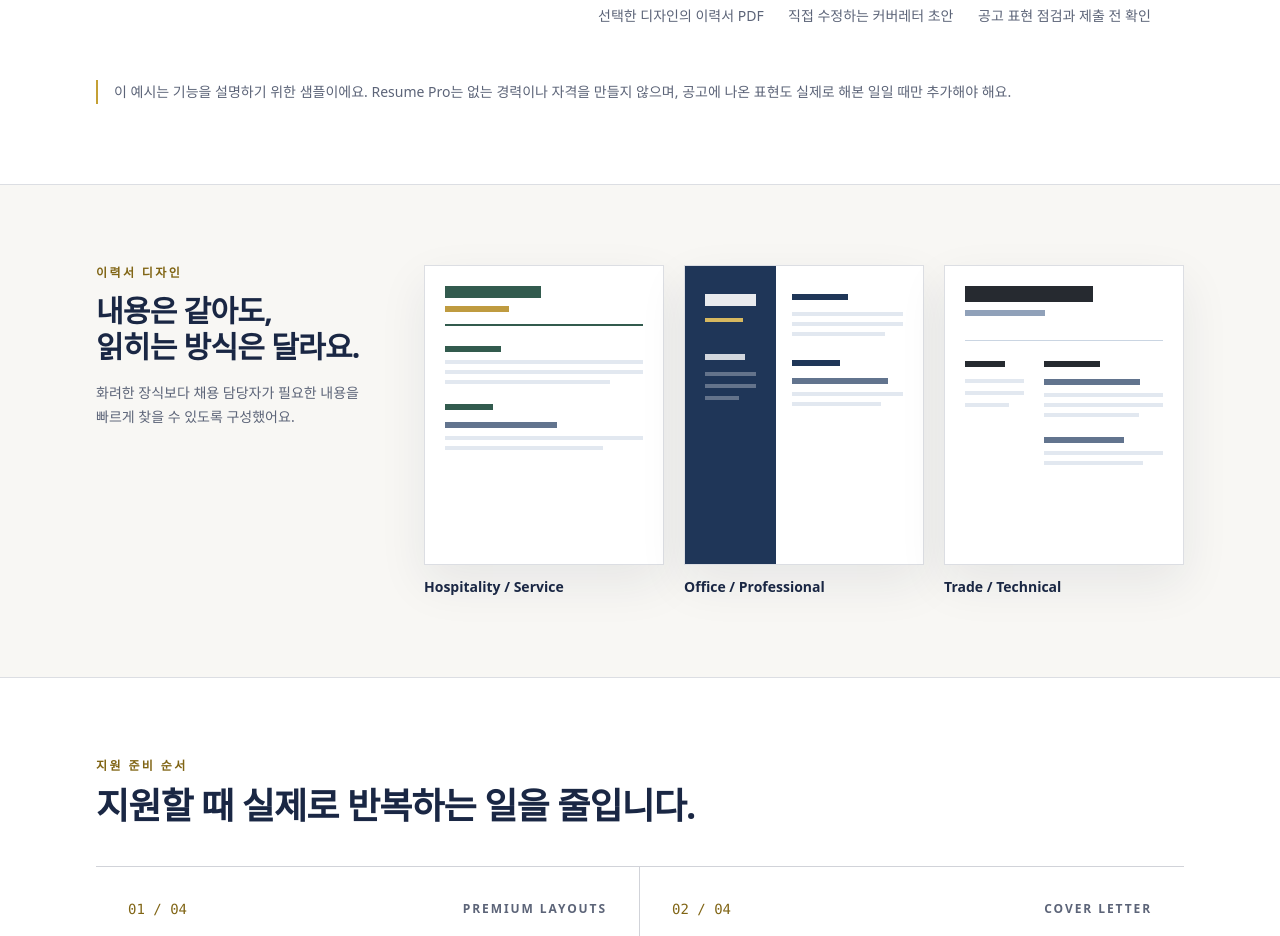
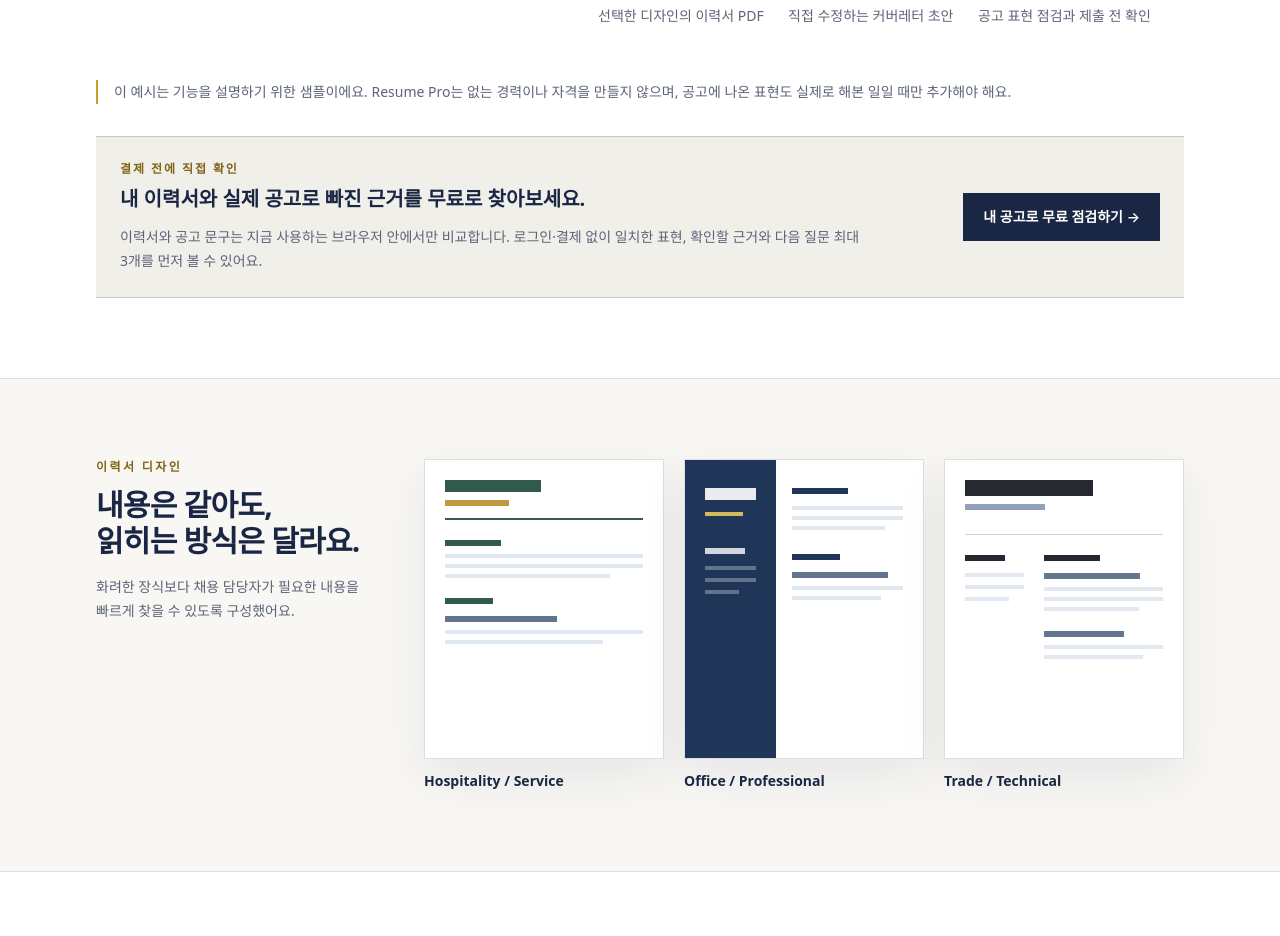
Before and after one commit to jelov219au/aussie-compass, a Next.js app: page /resume-pro in a window 1280 px wide. Shown: the part 2263-3199 px from the top of the page. Built offline with nearby package versions, Linux system fonts and the light colour scheme; no server answers.

Commit message:
Bridge Resume Pro to free proof

```diff
--- a/scripts/check-resume-funnel-analytics.mjs
+++ b/scripts/check-resume-funnel-analytics.mjs
@@ -1,7 +1,7 @@
 import assert from "node:assert/strict";
 import { readFile } from "node:fs/promises";
 
-const [contract, client, builder, checker, articleStep, homeSection, finder, report, reportPage, privacyDoc, visitTracker, checkoutForm, activationForm, successPage, restorePage] = await Promise.all([
+const [contract, client, builder, checker, articleStep, homeSection, finder, offerPage, proofLink, report, reportPage, privacyDoc, visitTracker, checkoutForm, activationForm, successPage, restorePage] = await Promise.all([
   readFile(new URL("../src/lib/resumeFunnelAnalyticsContract.ts", import.meta.url), "utf8"),
   readFile(new URL("../src/components/analytics/ResumeFunnelAnalytics.tsx", import.meta.url), "utf8"),
   readFile(new URL("../src/components/tools/ResumeBuilder.tsx", import.meta.url), "utf8"),
@@ -9,6 +9,8 @@ const [contract, client, builder, checker, articleStep, homeSection, finder, rep
   readFile(new URL("../src/components/resources/ArticleNextStep.tsx", import.meta.url), "utf8"),
   readFile(new URL("../src/components/sections/PremiumToolsSection.tsx", import.meta.url), "utf8"),
   readFile(new URL("../src/components/tools/ProProductFinder.tsx", import.meta.url), "utf8"),
+  readFile(new URL("../src/app/resume-pro/page.tsx", import.meta.url), "utf8"),
+  readFile(new URL("../src/components/analytics/ResumeProProofLink.tsx", import.meta.url), "utf8"),
   readFile(new URL("../src/lib/resumeProPerformance.ts", import.meta.url), "utf8"),
   readFile(new URL("../src/app/resume-pro-performance/page.tsx", import.meta.url), "utf8"),
   readFile(new URL("../docs/privacy-safe-analytics.md", import.meta.url), "utf8"),
@@ -83,6 +85,15 @@ for (const [source, eventNames] of [
   const literalEvents = [...source.matchAll(/track\("([^"]+)"/g)].map((match) => match[1]);
   assert.deepEqual(literalEvents, eventNames, "the existing six-event resume boundary changed unexpectedly");
 }
+
+assert.ok(offerPage.includes("ResumeProProofLink") && offerPage.includes("내 공고로 무료 점검하기"), "the offer sample must lead to the free proof step");
+assert.ok(proofLink.includes('href="/resume-job-ad-checker"'), "the free proof link must use the local-only Job Ad checker");
+assert.ok(proofLink.includes('track("Resume Pro Free Proof Opened", { entry })'), "the free proof step needs a fixed acquisition event");
+assert.ok(proofLink.includes("new Set<ResumeProEntry>()"), "the free proof event needs an in-session duplicate guard");
+assert.doesNotMatch(proofLink, /window\.location|URLSearchParams|searchParams|localStorage|sessionStorage/, "the free proof event must not read URLs, queries or local input stores");
+assert.ok(report.includes('eventName: "Resume Pro Free Proof Opened"') && report.includes("proofStarts: aggregateMap(proofStarts)"), "the operator report must aggregate free proof starts by fixed entry");
+assert.ok(reportPage.includes("totals.proofStarts") && reportPage.includes("row.proofStarts"), "the operator report must show free proof totals and source rows");
+assert.ok(privacyDoc.includes("Resume Pro Free Proof Opened"), "privacy documentation is missing the free proof event");
 for (const postPurchaseSource of [activationForm, successPage, restorePage]) {
   assert.doesNotMatch(postPurchaseSource, /\btrack\(|ResumeProVisitTracker/, "post-purchase issue pages must not emit a resume funnel event");
 }
--- a/src/app/resume-pro/page.tsx
+++ b/src/app/resume-pro/page.tsx
@@ -1,4 +1,5 @@
 import Link from "next/link";
+import { ResumeProProofLink } from "@/components/analytics/ResumeProProofLink";
 import { ResumeProVisitTracker } from "@/components/analytics/ResumeProVisitTracker";
 import { Footer } from "@/components/layout/Footer";
 import { Header } from "@/components/layout/Header";
@@ -295,6 +296,16 @@ export default async function ResumeProPage({ searchParams }: Props) {
             </div>
 
             <p className="mt-7 border-l-2 border-gold pl-4 text-sm leading-6 text-muted">이 예시는 기능을 설명하기 위한 샘플이에요. Resume Pro는 없는 경력이나 자격을 만들지 않으며, 공고에 나온 표현도 실제로 해본 일일 때만 추가해야 해요.</p>
+            <div className="mt-8 grid gap-5 border-y border-navy/20 bg-surface p-5 sm:p-6 lg:grid-cols-[1fr_auto] lg:items-center">
+              <div>
+                <p className="text-xs font-semibold uppercase tracking-[0.16em] text-[#806515]">결제 전에 직접 확인</p>
+                <h3 className="mt-2 text-xl font-semibold text-navy">내 이력서와 실제 공고로 빠진 근거를 무료로 찾아보세요.</h3>
+                <p className="mt-3 max-w-3xl text-sm leading-6 text-muted">이력서와 공고 문구는 지금 사용하는 브라우저 안에서만 비교합니다. 로그인·결제 없이 일치한 표현, 확인할 근거와 다음 질문 최대 3개를 먼저 볼 수 있어요.</p>
+              </div>
+              <ResumeProProofLink entry={entry} className="inline-flex min-h-12 items-center justify-center bg-navy px-5 py-3 text-sm font-semibold text-white hover:bg-navy-light">
+                내 공고로 무료 점검하기 →
+              </ResumeProProofLink>
+            </div>
           </Container>
         </section>
 
--- /dev/null
+++ b/src/components/analytics/ResumeProProofLink.tsx
@@ -0,0 +1,37 @@
+"use client";
+
+import Link from "next/link";
+import { track } from "@vercel/analytics";
+import type { ReactNode } from "react";
+import type { ResumeProEntry } from "@/lib/resumeProAttribution";
+
+const trackedEntries = new Set<ResumeProEntry>();
+
+export function ResumeProProofLink({
+  entry,
+  className,
+  children,
+}: {
+  entry: ResumeProEntry;
+  className?: string;
+  children: ReactNode;
+}) {
+  return (
+    <Link
+      href="/resume-job-ad-checker"
+      className={className}
+      onClick={() => {
+        if (trackedEntries.has(entry)) return;
+        trackedEntries.add(entry);
+
+        try {
+          track("Resume Pro Free Proof Opened", { entry });
+        } catch {
+          // Analytics must never interrupt the free, local-only proof step.
+        }
+      }}
+    >
+      {children}
+    </Link>
+  );
+}
--- a/src/lib/resumeProPerformance.ts
+++ b/src/lib/resumeProPerformance.ts
@@ -10,6 +10,7 @@ export type ResumeProPerformanceRow = {
   entry: ResumeProEntry;
   label: string;
   visits: number;
+  proofStarts: number;
   launchInterests: number;
   checkoutStarts: number;
   purchases: number;
@@ -109,6 +110,7 @@ async function loadVercelTotals(since: string, until: string) {
     return {
       state: { connected: false, message: "VERCEL_TOKEN과 VERCEL_PROJECT_ID를 연결하면 Builder 시작부터 결제 시작까지 익명 합계를 자동으로 불러옵니다." },
       visits: new Map<ResumeProEntry, number>(),
+      proofStarts: new Map<ResumeProEntry, number>(),
       launchInterests: new Map<ResumeProEntry, number>(),
       checkouts: new Map<ResumeProEntry, number>(),
       builderStarts: 0,
@@ -118,8 +120,9 @@ async function loadVercelTotals(since: string, until: string) {
   }
 
   try {
-    const [visits, launchInterests, checkouts, builderStarts, jobAdChecks, proCtaClicks] = await Promise.all([
+    const [visits, proofStarts, launchInterests, checkouts, builderStarts, jobAdChecks, proCtaClicks] = await Promise.all([
       fetchVercelEvent({ token, projectId, teamId, since, until, eventName: "Resume Pro Viewed" }),
+      fetchVercelEvent({ token, projectId, teamId, since, until, eventName: "Resume Pro Free Proof Opened" }),
       fetchVercelEvent({ token, projectId, teamId, since, until, eventName: "Resume Pro Launch Interest" }),
       fetchVercelEvent({ token, projectId, teamId, since, until, eventName: "Checkout Started", extraFilter: "eventData/product eq 'resume_pro'" }),
       fetchVercelEvent({ token, projectId, teamId, since, until, eventName: resumeFunnelEvents.builderStarted, extraFilter: `eventData/surface eq '${resumeFunnelSurfaces.builderForm}'`, groupBy: "context" }),
@@ -129,6 +132,7 @@ async function loadVercelTotals(since: string, until: string) {
     return {
       state: { connected: true, message: "Vercel의 익명 집계 데이터가 연결됐습니다." },
       visits: aggregateMap(visits),
+      proofStarts: aggregateMap(proofStarts),
       launchInterests: aggregateMap(launchInterests),
       checkouts: aggregateMap(checkouts),
       builderStarts: aggregateTotal(builderStarts),
@@ -139,6 +143,7 @@ async function loadVercelTotals(since: string, until: string) {
     return {
       state: { connected: false, message: "Vercel 연결을 확인해 주세요. 토큰 권한과 프로젝트·팀 ID가 맞아야 합니다." },
       visits: new Map<ResumeProEntry, number>(),
+      proofStarts: new Map<ResumeProEntry, number>(),
       launchInterests: new Map<ResumeProEntry, number>(),
       checkouts: new Map<ResumeProEntry, number>(),
       builderStarts: 0,
@@ -223,6 +228,7 @@ export async function getResumeProPerformance(days: 7 | 30 | 90): Promise<Resume
       entry,
       label,
       visits: vercel.visits.get(entry) ?? 0,
+      proofStarts: vercel.proofStarts.get(entry) ?? 0,
       launchInterests: vercel.launchInterests.get(entry) ?? 0,
       checkoutStarts: vercel.checkouts.get(entry) ?? 0,
       purchases: stripe.purchases.get(entry)?.count ?? 0,
```
Also changed, not shown: src/app/resume-pro-performance/page.tsx (+10 -7 lines), 1 other file (tests, documents, lock files or other folders).
